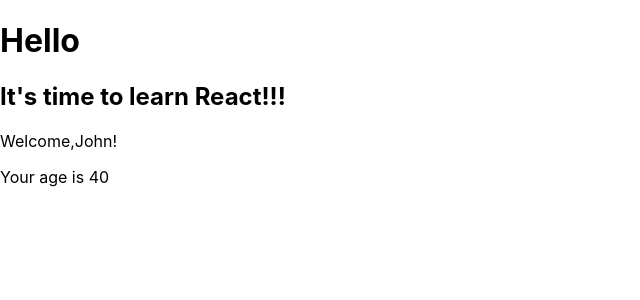
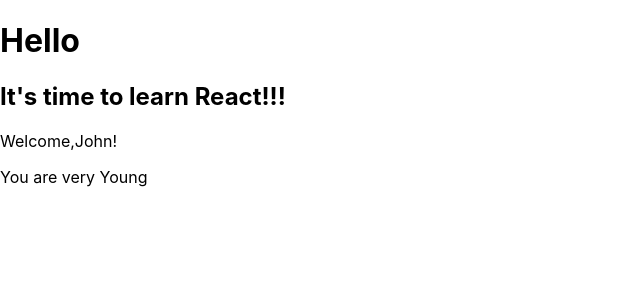
Before and after one commit to andrewizzo/react1, a React (Create React App) app: page / in a window 1280 px wide. Shown: the top 300 px of the page, without its empty margins (0-640 px from the left). Built offline with nearby package versions, Linux system fonts and the light colour scheme.

Commit message:
svolto esercizio 11 react

```diff
--- a/src/Age.jsx
+++ b/src/Age.jsx
@@ -1,7 +1,11 @@
 import React from "react";
 
 function Age({age}){
-    return <p>Your age is {age}</p>
+    return(
+        <div>
+            {age > 18 ? <p>Your age is {age}</p> : <p>You are very Young</p>}
+        </div>
+    )
 }
 
 export default Age;
--- a/src/Welcome.jsx
+++ b/src/Welcome.jsx
@@ -1,11 +1,11 @@
 import React from "react";
 import Age from "./Age";
 
-function Welcome({name="John",age="40"}){
+function Welcome({name="John",age="4"}){
     return (
         <div>
             <p>Welcome,{name}!</p>
-            {age > 18 && age < 65 && name=="John" ? <Age age={age}/> : <p>it is not greater than 18 and less than 65 and the name props is not equal to "John"</p>}
+            {age > 18 && age < 65 && name=="John" ? <Age age={age}/> : <Age age={age} />}
         </div>
     )
 }
```
